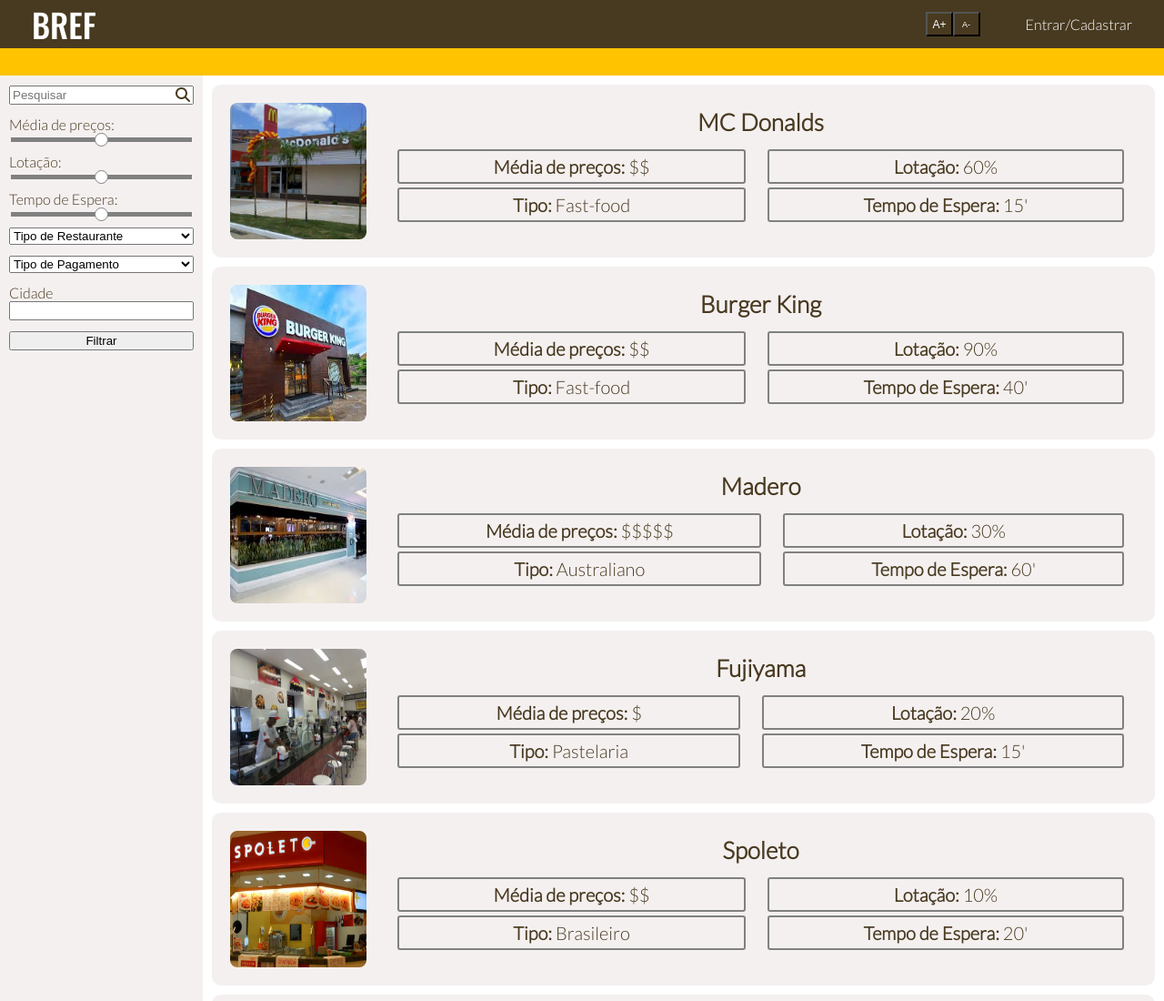
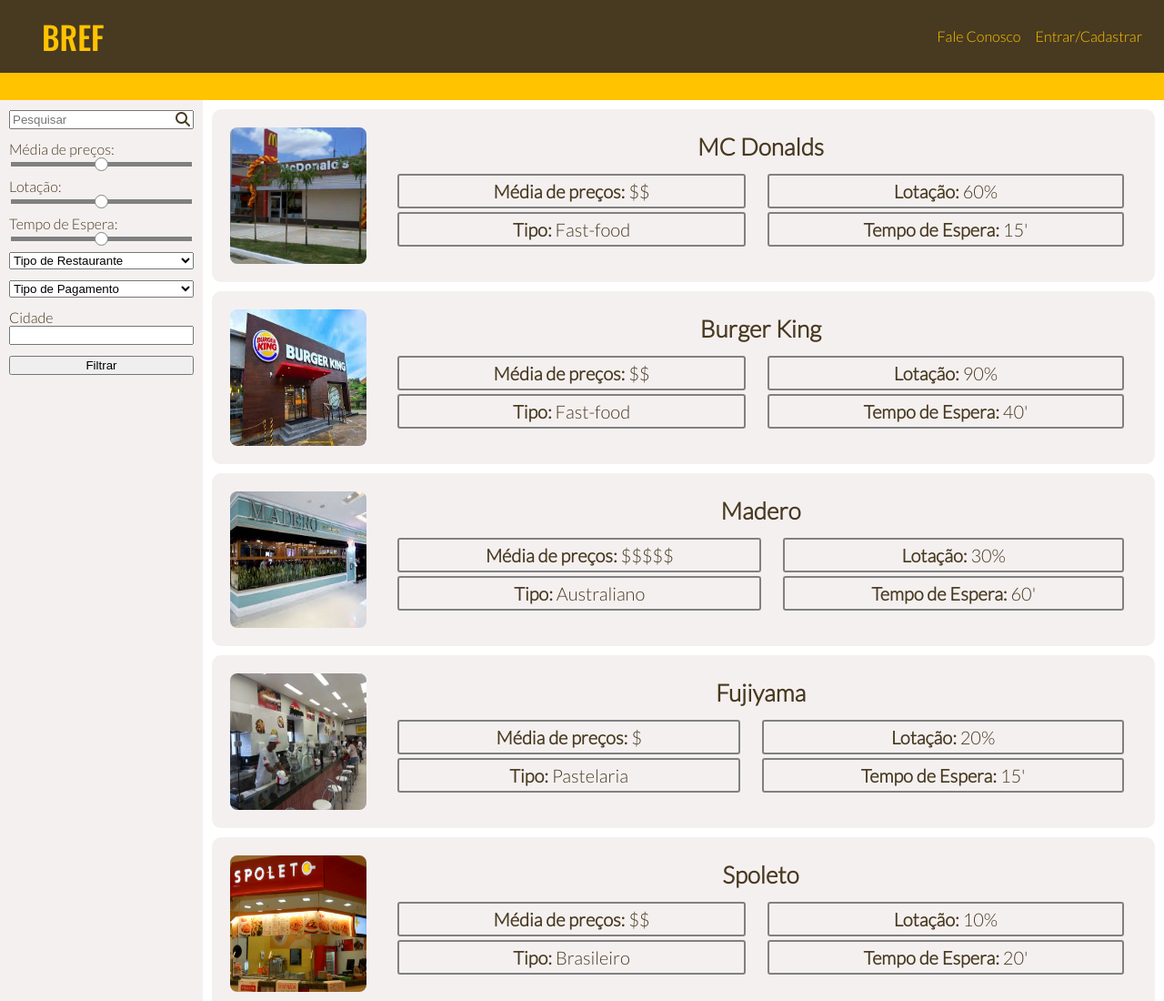
Before and after one commit to ICEI-PUC-Minas-PMV-ADS/pmv-ads-2022-1-e1-proj-web-t3-bref, a plain HTML site: page src/code/html/listagem-restaurantes.html in a window 1280 px wide. Shown: the top 1100 px of the page at 91% size. Drawn offline with nearby package versions, Linux system fonts and the light colour scheme.

Commit message:
Padronizado cabeçalho da página listagem-restaurantes.html

```diff
--- a/src/code/css/listagem-restaurantes.css
+++ b/src/code/css/listagem-restaurantes.css
@@ -38,13 +38,20 @@ body {
     justify-content: space-between;
     flex-direction: row;
     color: white;
-    padding-left: 35px;
-    padding-right: 35px;
+    padding: .5rem 1rem;
+    align-items: center;
+}
+
+.header .logo{
+    padding-left: 30px;
+    padding-top: .3125rem;
+    padding-bottom: .3125rem;
 }
 
 .header-right {
     display: flex;
     align-items: center;
+    padding: .5rem 1rem;
 }
 
 .header-right .header-item {
@@ -53,12 +60,12 @@ body {
 
 .header a:link {
     text-decoration: none;
-    color: white;
+    color: #FFC300;
 }
 
 .header a:visited {
     text-decoration: none;
-    color: white;
+    color: #FFC300;
 }
 
 .header a:hover {
@@ -72,13 +79,10 @@ body {
 }
 
 .bref-title {
+    font-family: 'Oswald', Arial, Helvetica, sans-serif;
+    font-size: 35px;
+    font-stretch: condensed;
     color: #FFC300;
-    font-size: 36px;
-    font-family: 'Oswald', sans-serif;
-    padding: 0;
-    margin-right: 0;
-    margin-bottom: 0;
-    margin-top: 0;
 }
 
 .bref-title a:link {
@@ -103,6 +107,29 @@ body {
 .bar-color {
     height: 30px;
     background-color: #FFC300;
+}
+
+.nav-items ul{
+    display: flex;
+    flex-direction: row;
+    align-items: center;
+    flex-wrap: wrap;
+    padding: 6.4px 0;
+}
+
+.nav-items ul li{
+    float: none;
+    display: flex;
+    flex-direction: row;
+    align-items: center;
+    flex-wrap: wrap;
+    color: #FFC300;
+}
+
+.nav-items ul li a {
+    padding-right: .5rem;
+    padding-left: .5rem;
+
 }
 
 /* BARRA DE PESQUISA */
--- a/src/code/html/listagem-restaurantes.html
+++ b/src/code/html/listagem-restaurantes.html
@@ -18,15 +18,25 @@
 
     <!-- Header exibido no topo da página. Possui elementos posicionados à direita e esquerda da tela. -->
     <header class="header">
-        <div>
+        <div class="logo">
             <div class="bref-title">
                 <a href="index.html">BREF</a>
             </div>
         </div>
 
         <!-- Grupo de elementos que estão posicionados à direita do header. -->
-        <div class="header-right">
 
+        <div class="nav-items">
+            <ul>
+                <li>
+                    <a class="nav-link" href="./fale-conosco.html">Fale Conosco</a>
+                </li>
+                <li>
+                    <a class="nav-link" href="./entrar.html">Entrar/Cadastrar</a>
+                </li>
+            </ul>
+        </div>
+        <!-- <div class="header-right">
             <div class="header-item font-size-button-group">
                 <button class="font-size-button increase">A+</button>
                 <button class="font-size-button decrease">A-</button>
@@ -35,8 +45,10 @@
             <div class="header-item">
                 <a href="entrar.html">Entrar/Cadastrar</a>
             </div>
-        </div>
+        </div> -->
     </header>
+
+
     <!-- Barra amarela que atravessa toda a página. Logo abaixo do header. -->
     <div class="bar-color"></div>
 
```
